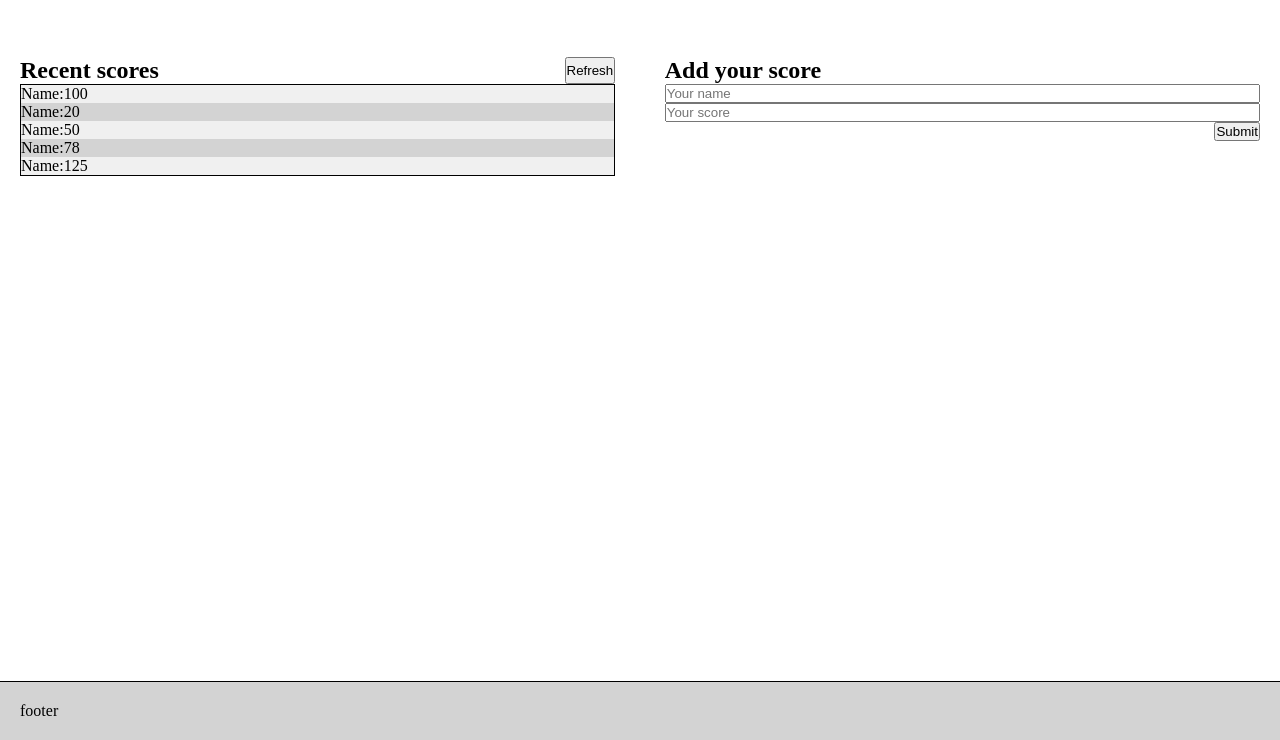
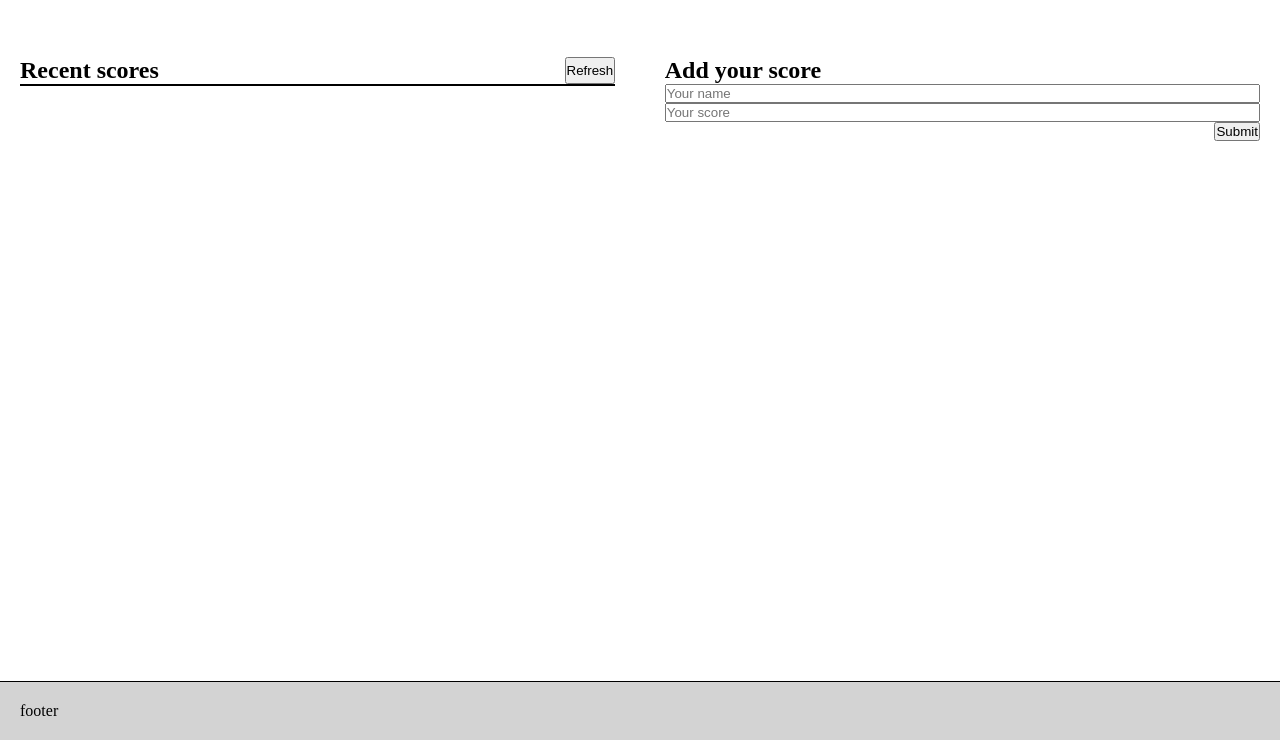
Before and after one commit to tan12082001/Project-Leaderboard, a website built with webpack: page src/index.html in a window 1280 px wide. Shown: the part 60-800 px from the top of the page. Built offline with nearby package versions, Linux system fonts and the light colour scheme.

Commit message:
Remove the example list elements to dynamically create them

```diff
--- a/src/index.html
+++ b/src/index.html
@@ -17,27 +17,7 @@
                 <button id="scores-refresh" type="button">Refresh</button>
             </div>
             <ul class="scores-list">
-                <!-- example list elements (scores) -->
-                <li>
-                    <p class="show-name">Name:</p>
-                    <p class="show-score">100</p>
-                </li>
-                <li>
-                    <p class="show-name">Name:</p>
-                    <p class="show-score">20</p>
-                </li>
-                <li>
-                    <p class="show-name">Name:</p>
-                    <p class="show-score">50</p>
-                </li>
-                <li>
-                    <p class="show-name">Name:</p>
-                    <p class="show-score">78</p>
-                </li>
-                <li>
-                    <p class="show-name">Name:</p>
-                    <p class="show-score">125</p>
-                </li>
+                <!-- list elements (Names, scores) -->
             </ul>
         </section>
         <!-- section to add the name and score -->
```
